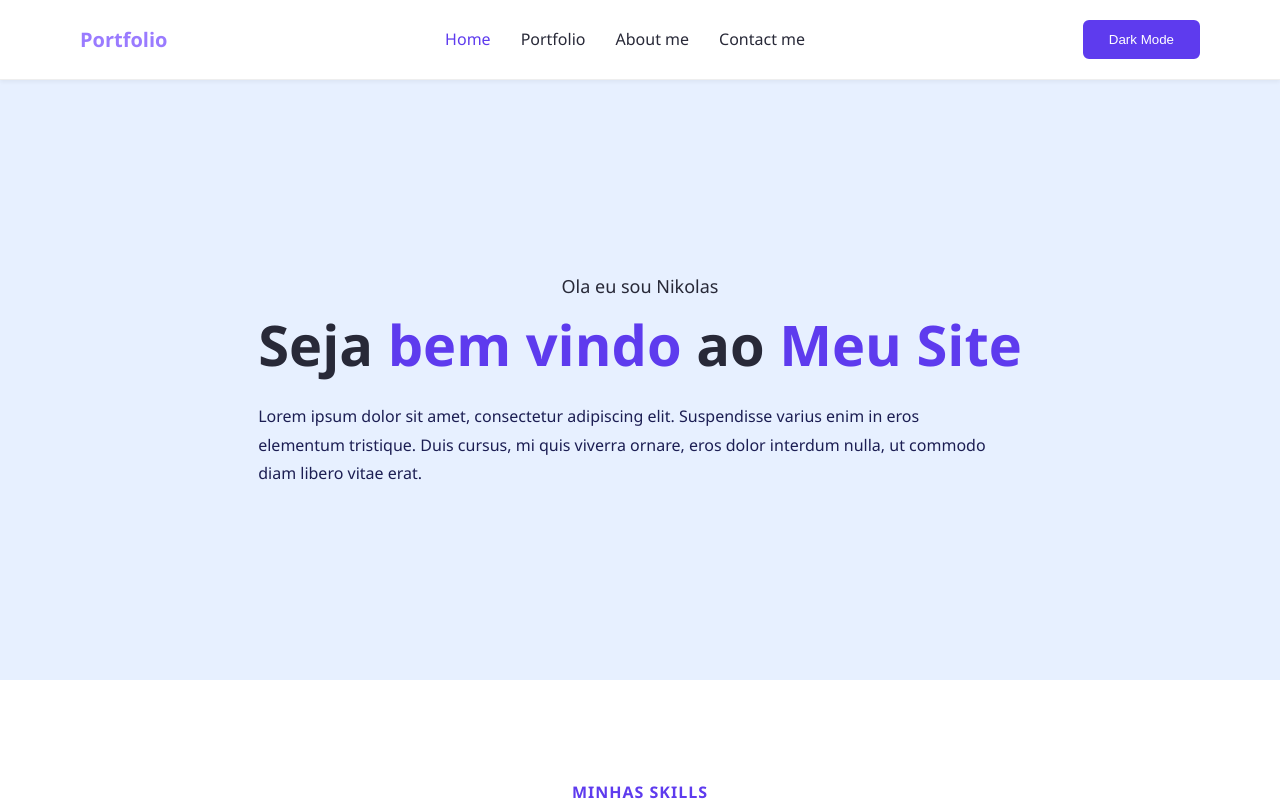
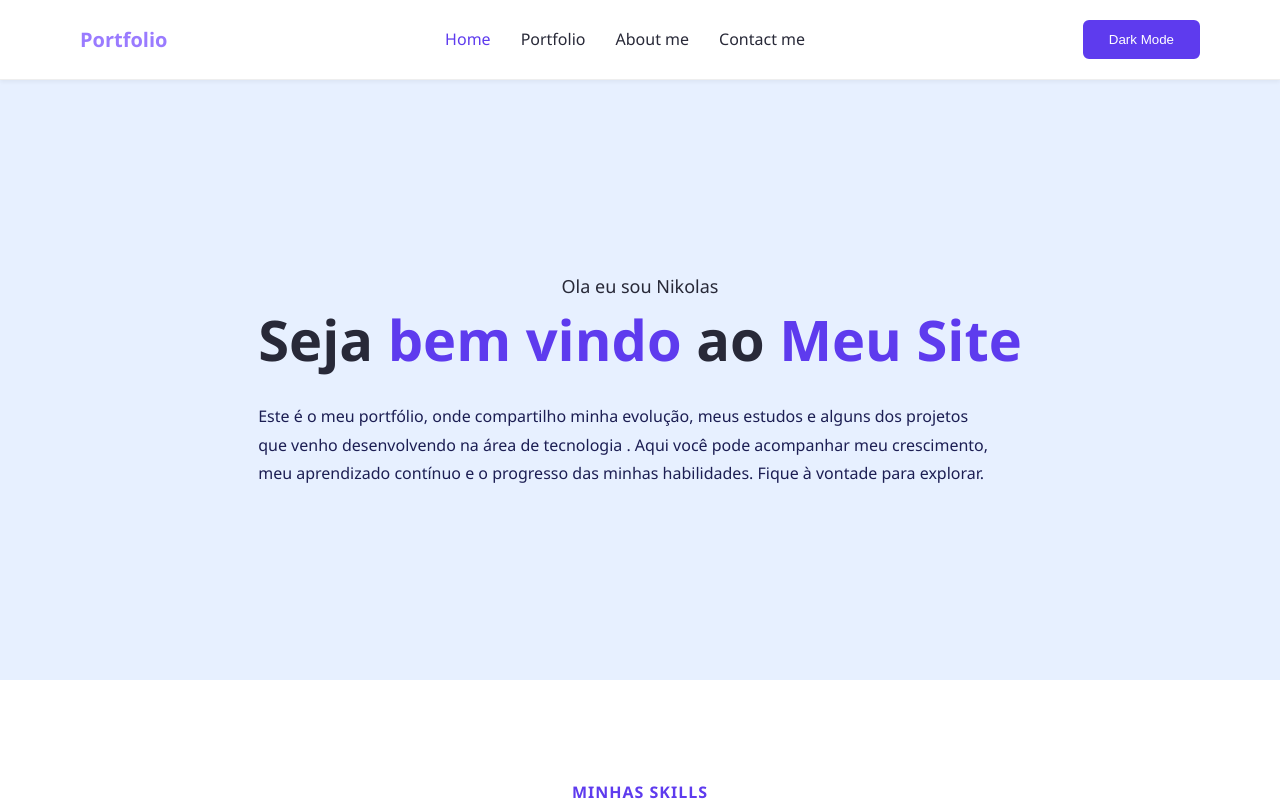
Before and after one commit to Nikolas-Dalton/Portfolio, a plain HTML site: page main.html in a window 1280 px wide. Shown: the top 809 px of the page. Drawn offline with Linux system fonts and the light colour scheme.

Commit message:
ajustes no site e modo Dark adicionado

```diff
--- a/main.html
+++ b/main.html
@@ -31,11 +31,18 @@
             <div class="hero-content">
                 <div class="hero-text">
                     <p class="hero-greeting">Ola eu sou Nikolas</p>
-                    <h1>Seja <span class="highlight">bem vindo</span> ao <span class="highlight">Meu Site</span></h1>
+                    <h1>
+                        <span class="typed-source" style="display:none;">
+                            Seja <span class="highlight">bem vindo</span> ao <span class="highlight">Meu Site</span>
+                        </span>
+
+                        <span class="typed-target" aria-hidden="false"></span>
+                        <!-- <span class="cursor"></span> -->
+                    </h1>
                     <p class="hero-description">
-                        Lorem ipsum dolor sit amet, consectetur adipiscing elit.
-                        Suspendisse varius enim in eros elementum tristique. Duis cursus, mi quis viverra ornare,
-                        eros dolor interdum nulla, ut commodo diam libero vitae erat.
+                        Este é o meu portfólio, onde compartilho minha evolução, meus estudos
+                        e alguns dos projetos que venho desenvolvendo na área de tecnologia
+                        . Aqui você pode acompanhar meu crescimento, meu aprendizado contínuo e o progresso das minhas habilidades. Fique à vontade para explorar.
                     </p>
                 </div>
                 </div>
@@ -98,7 +105,7 @@
                 </div>
                 <div class="about-text">
                     <p class="section-label">About</p>
-                    <h2 class="section-title">About Me</h2>
+                    <h2 class="section-title">Sobre Mim</h2>
                     <p>Sou Nikolas Dalton, estudante do 6º termo de Ciência da Computação, nascido em São Paulo e residente em Marília. Tenho foco em desenvolvimento web e busco constantemente aprimorar minhas habilidades em tecnologias modernas e boas práticas de programação. Gosto de transformar ideias em soluções funcionais e bem estruturadas, sempre com dedicação e aprendizado contínuo.
                     Nos meus momentos livres, gosto de ir à academia, desenhar e tocar instrumentos, atividades que me ajudam a manter o foco e a criatividade em equilíbrio.</p>
                 </div>
@@ -150,7 +157,7 @@
         <div class="container">
             <div class="section-header">
                 <p class="section-label">Got a project?</p>
-                <h2 class="section-title">Contact me</h2>
+                <h2 class="section-title">Me Contate</h2>
                 <p class="section-description">Lorem ipsum dolor sit amet, consectetur adipiscing elit. Suspendisse varius enim in eros elementum tristique.</p>
             </div>
             <form class="contact-form">
--- a/src/script.js
+++ b/src/script.js
@@ -12,7 +12,6 @@ const disableDarkMode = () => {
   localStorage.setItem("darkmode", "inactive");
   themeSwitchBtn.textContent = "Dark Mode";
 };
-
 
 if (darkmode === "active") {
   enableDarkMode();
@@ -29,3 +28,65 @@ themeSwitchBtn.addEventListener("click", () => {
     disableDarkMode();
   }
 });
+
+(function () {
+  const typeSpeed = 50;
+
+  function typeTextInto(targetNode, text, i, cb) {
+    if (i <= text.length - 1) {
+      if (targetNode.nodeType === Node.TEXT_NODE) {
+        targetNode.data += text.charAt(i);
+      } else {
+        targetNode.textContent += text.charAt(i);
+      }
+      setTimeout(() => typeTextInto(targetNode, text, i + 1, cb), typeSpeed);
+    } else {
+      cb && cb();
+    }
+  }
+
+  function typeChildNodes(srcNodes, targetParent, index, done) {
+    if (index >= srcNodes.length) {
+      done && done();
+      return;
+    }
+
+    const srcNode = srcNodes[index];
+
+    if (srcNode.nodeType === Node.TEXT_NODE) {
+      const textNode = document.createTextNode("");
+      targetParent.appendChild(textNode);
+      typeTextInto(textNode, srcNode.data, 0, () => {
+        typeChildNodes(srcNodes, targetParent, index + 1, done);
+      });
+    } else if (srcNode.nodeType === Node.ELEMENT_NODE) {
+      const clone = srcNode.cloneNode(false);
+      clone.innerHTML = "";
+      targetParent.appendChild(clone);
+
+      typeChildNodes(srcNode.childNodes, clone, 0, () => {
+        typeChildNodes(srcNodes, targetParent, index + 1, done);
+      });
+    } else {
+      typeChildNodes(srcNodes, targetParent, index + 1, done);
+    }
+  }
+
+  function startTyping(source, target, callback) {
+    target.innerHTML = "";
+    typeChildNodes(source.childNodes, target, 0, () => {
+      target.classList.add("no-cursor");
+      callback && callback();
+    });
+  }
+
+  // Seleciona TODOS os pares de animação
+  const groups = document.querySelectorAll(".typed-source");
+
+  groups.forEach((source) => {
+    const target = source.parentElement.querySelector(".typed-target");
+    if (target) {
+      startTyping(source, target);
+    }
+  });
+})();
--- a/style.css
+++ b/style.css
@@ -243,6 +243,56 @@ body {
   right: -15px;
   background-color: var(--primary-color);
   opacity: 0.3;
+}
+
+/* cursor herda o tamanho do h1 automaticamente */
+/* .hero-title .cursor {
+  display: inline-block;
+  font-weight: 700;
+  margin-left: 8px;
+  animation: blink 0.7s steps(1) infinite;
+}
+
+@keyframes blink {
+  50% {
+    opacity: 0;
+  }
+} */
+.typed-target {
+  position: relative;
+  display: inline-block;
+  white-space: nowrap;
+
+  /* impede o cursor de descer quando o texto ainda não existe */
+  min-height: 1em;
+  line-height: 1;
+  vertical-align: top;
+}
+
+.typed-target.no-cursor::after {
+  content: "" !important;
+  opacity: 0 !important;
+  animation: none !important;
+  display: none !important;
+  width: 0 !important;
+  height: 0 !important;
+}
+
+/* cursor */
+.typed-target::after {
+  content: "|";
+  position: absolute;
+  right: -4px;
+  top: 0;
+  animation: blink 0.7s steps(1) infinite;
+  font-size: 1em;
+  line-height: 1;
+}
+
+@keyframes blink {
+  50% {
+    opacity: 0;
+  }
 }
 
 /* Section Styles */
```
